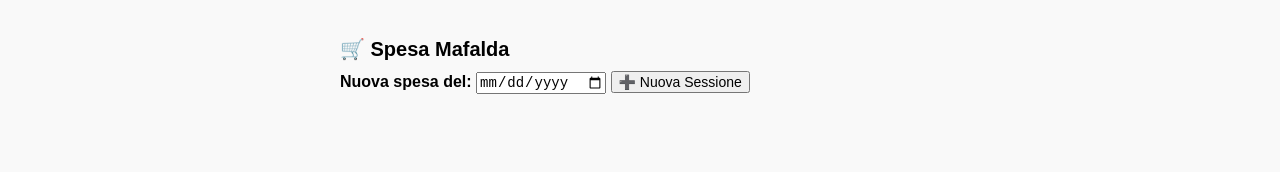
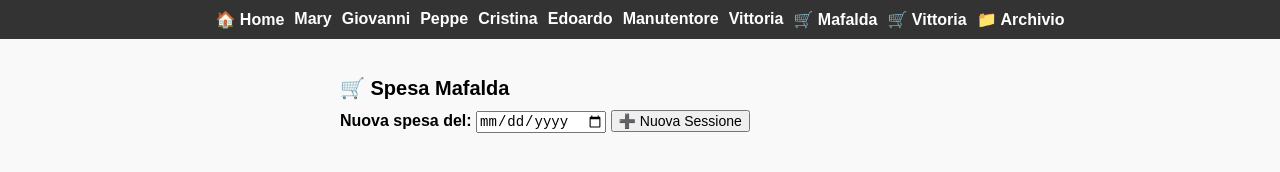
Before and after one commit to Pecerty/Task-hss, a plain HTML site: page spesa_mafalda.html in a window 1280 px wide. Drawn offline with Linux system fonts and the light colour scheme.

Commit message:
Add files via upload

```diff
--- a/spesa_mafalda.html
+++ b/spesa_mafalda.html
@@ -45,6 +45,23 @@
   </style>
 </head>
 <body>
+
+<header>
+  <nav style="background: #333; color: white; padding: 10px; display: flex; flex-wrap: wrap; justify-content: center; gap: 10px;">
+    <a href="index.html" style="color: white; text-decoration: none; font-weight: bold;">🏠 Home</a>
+    <a href="utente_mary.html" style="color: white; text-decoration: none; font-weight: bold;">Mary</a>
+    <a href="utente_giovanni.html" style="color: white; text-decoration: none; font-weight: bold;">Giovanni</a>
+    <a href="utente_peppe.html" style="color: white; text-decoration: none; font-weight: bold;">Peppe</a>
+    <a href="utente_cristina.html" style="color: white; text-decoration: none; font-weight: bold;">Cristina</a>
+    <a href="utente_edoardo.html" style="color: white; text-decoration: none; font-weight: bold;">Edoardo</a>
+    <a href="utente_manutentore.html" style="color: white; text-decoration: none; font-weight: bold;">Manutentore</a>
+    <a href="utente_vittoria.html" style="color: white; text-decoration: none; font-weight: bold;">Vittoria</a>
+    <a href="spesa_mafalda.html" style="color: white; text-decoration: none; font-weight: bold;">🛒 Mafalda</a>
+    <a href="spesa_vittoria.html" style="color: white; text-decoration: none; font-weight: bold;">🛒 Vittoria</a>
+    <a href="archivio.html" style="color: white; text-decoration: none; font-weight: bold;">📁 Archivio</a>
+  </nav>
+</header>
+
   <main style="max-width: 600px; margin: auto; padding: 20px;">
     <h2>🛒 Spesa Mafalda</h2>
 
```
Also changed, not shown: spesa_vittoria.html (+17 -0 lines).
